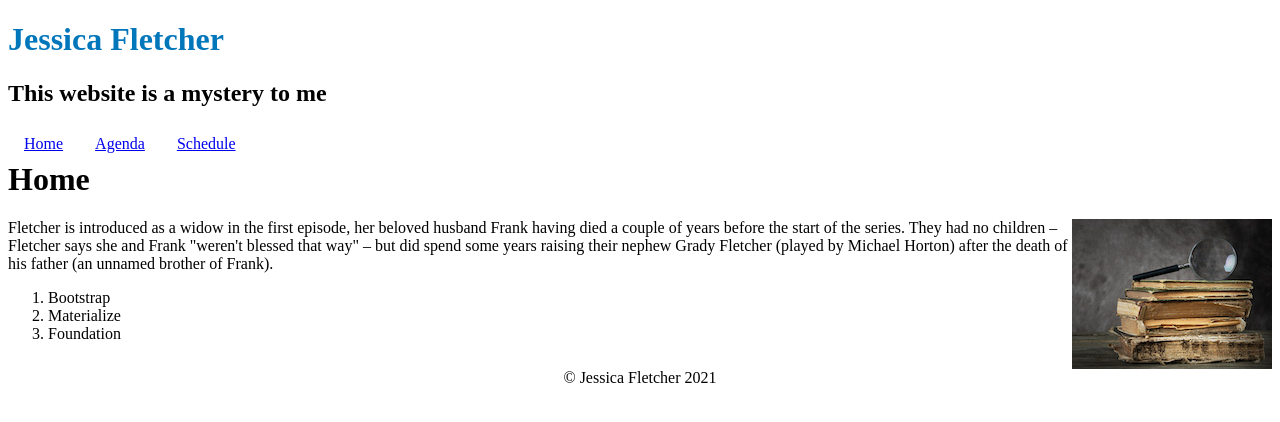
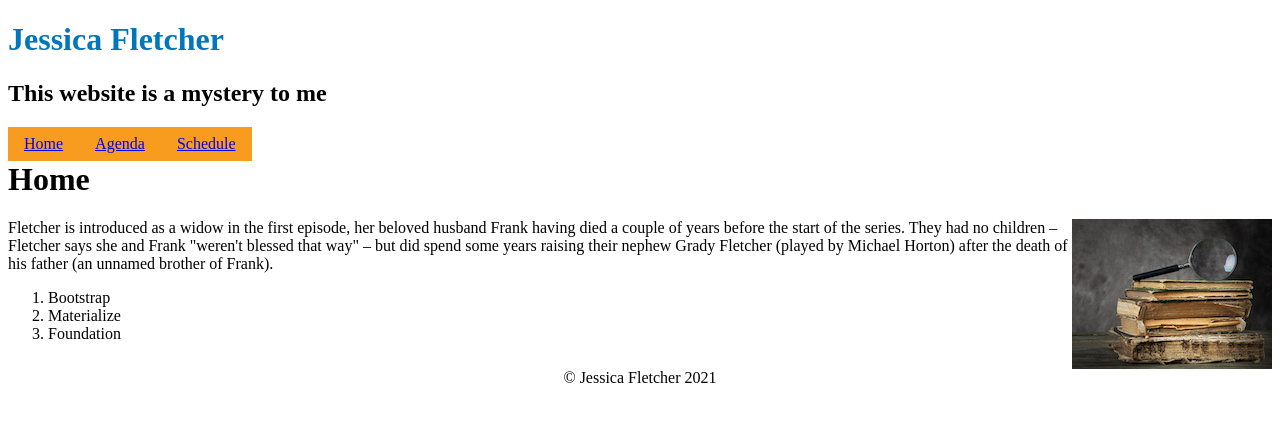
Before and after one commit to jessicafletcher1/jessicafletcher1.github.io, a plain HTML site: page index.html in a window 1280 px wide. Drawn offline with Linux system fonts and the light colour scheme.

Commit message:
background color

```diff
--- a/css/styles.css
+++ b/css/styles.css
@@ -9,7 +9,7 @@ nav ul li {
 nav ul li a {
     display: block;
     padding: .5rem 1rem;
-    background: color #f89c1f;
+    background-color: #f89c1f;
 }
 main h1 {
     clear: both;
```
